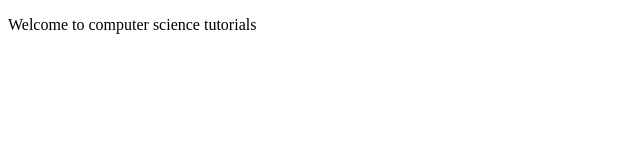
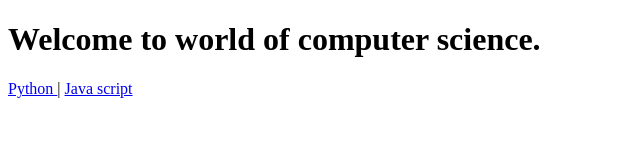
Before and after one commit to Abhayjoshi0102/Tutorials, a plain HTML site: page index.html in a window 1280 px wide. Shown: the whole page, without its empty margins (0-640 px from the left). Drawn offline with Linux system fonts and the light colour scheme.

Commit message:
Adding folders for java script and python

```diff
--- a/index.html
+++ b/index.html
@@ -4,6 +4,9 @@
 	<title>Tutorial home</title>
 </head>
 <body>
-<p>Welcome to computer science tutorials</p>
+	<h1>
+		Welcome to world of computer science.
+	</h1>
+<p><a href="python">Python </a> | <a href="javascript">Java script</a></p>
 </body>
 </html>
```
Also changed, not shown: javascript/index.html (added), python/index.html (added), 1 other file.
